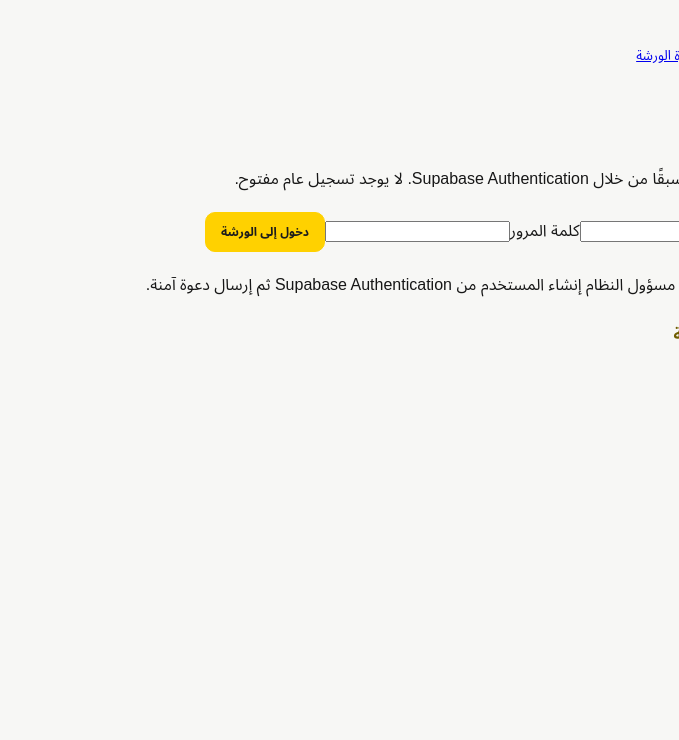
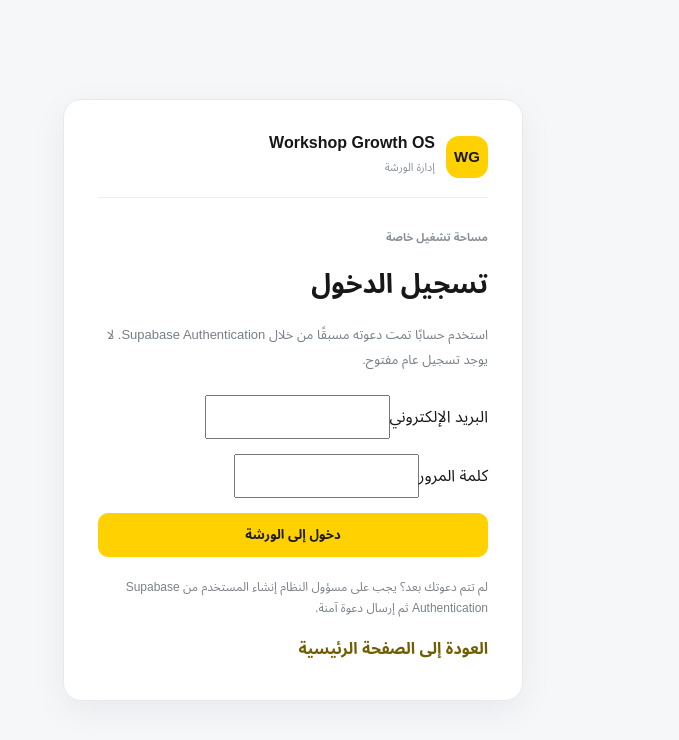
Before and after one commit to autoaifix-max/workshop-growth-os, a Next.js app: page /login in a window 1280 px wide. Shown: the top 740 px of the page, without its empty margins (601-1280 px from the left). Built offline with nearby package versions, Linux system fonts and the light colour scheme; no server answers.

Commit message:
style: add owner authentication screens

```diff
--- a/src/app/globals.css
+++ b/src/app/globals.css
@@ -50,3 +50,19 @@ textarea.wg-input { resize:vertical; line-height:1.7; }
 
 /* Keep workspace navigation usable on small screens and align forms with page spacing. */
 @media(max-width:700px){.admin-nav .nav-link:not(.nav-link-active){display:flex!important}.wg-page-grid{grid-template-columns:minmax(0,1fr)}.wg-form{grid-template-columns:minmax(0,1fr)}.wg-field-wide,.wg-submit-row{grid-column:auto}.booking-content{padding:20px 13px}}
+
+/* Authentication and owner invitation flow */
+.auth-shell{min-height:100vh;display:grid;place-items:center;padding:24px;background:#f6f7f9}
+.auth-card{width:min(100%,460px);padding:clamp(22px,5vw,34px);border:1px solid #e7e9ed;border-radius:18px;background:#fff;box-shadow:0 10px 35px rgba(20,25,35,.06)}
+.auth-brand{display:flex;align-items:center;gap:11px;margin-bottom:28px;padding-bottom:18px;border-bottom:1px solid #eceef1;color:inherit;text-decoration:none}
+.auth-brand strong,.auth-brand small{display:block}
+.auth-brand small{margin-top:4px;color:#8a9099;font-size:11px}
+.auth-card h1{margin:0 0 10px;font-size:27px}
+.auth-description{margin:0 0 22px;color:#777e89;font-size:13px;line-height:1.9}
+.auth-form{display:grid;gap:15px;margin:20px 0}
+.auth-form .booking-create-field input{min-height:44px}
+.auth-submit{width:100%;justify-content:center;min-height:44px;font-size:13px}
+.auth-notice,.auth-error,.auth-footnote{padding:11px 12px;border-radius:9px;font-size:12px;line-height:1.8}
+.auth-notice{background:#e9f9ef;color:#146b37}
+.auth-error{background:#fff0f0;color:#9d2020}
+.auth-footnote{padding:0;color:#7b818a}
```
